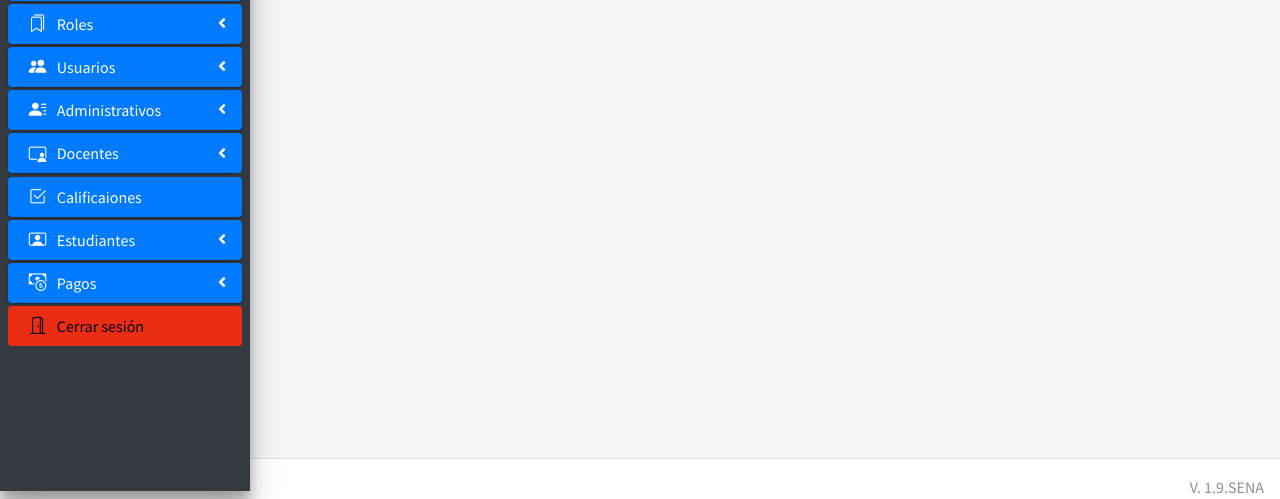
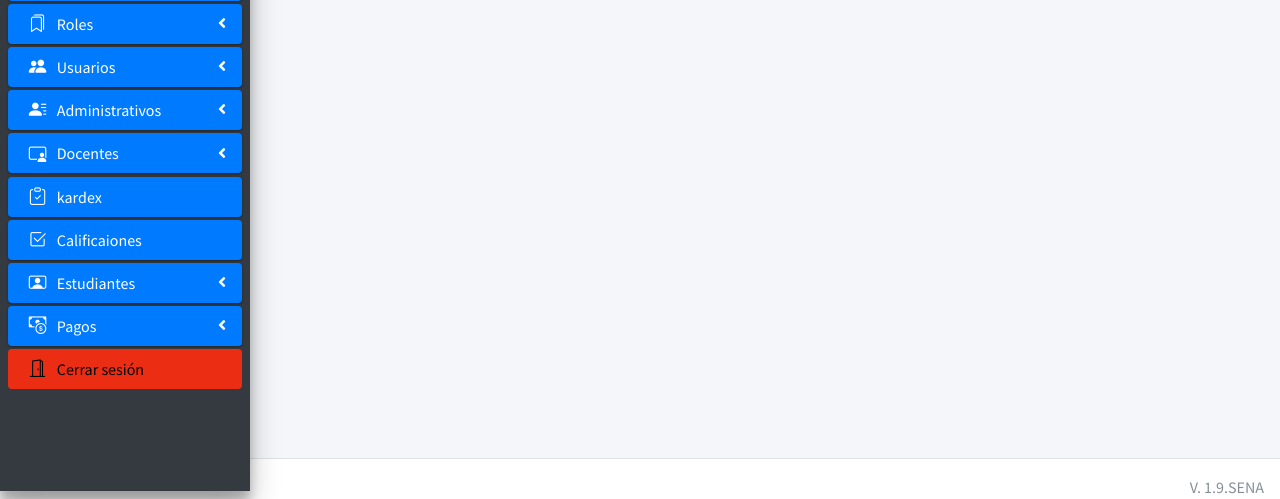
Before and after one commit to KeVinScdz/sisgestionescolar, a PHP site: page /tcpdf/admin/calificaciones/index.php in a window 1280 px wide. Shown: the part 309-808 px from the top of the page. Run offline with PHP 8.4, Linux system fonts and the light colour scheme; a user stored in the database is signed in; data comes from the database, SQL or seed files in the repository; data that the repository does not hold is empty; some libraries are stand-ins or nearby versions.

Commit message:
se agrega otra vista para reportes de docentes

```diff
--- a/admin/layout/parte1.php
+++ b/admin/layout/parte1.php
@@ -285,6 +285,14 @@ scratch. This page gets rid of all links and provides the needed markup only.
                         </ul>
                     </li>
                     <li class="nav-item">
+                        <a href="<?=APP_URL;?>/admin/kardex" class="nav-link active">
+                            <i class="nav-icon fas"><i class="bi bi-clipboard-check"></i></i>
+                            <p>
+                                kardex
+                            </p>
+                        </a>
+                    </li>
+                    <li class="nav-item">
                         <a href="<?=APP_URL;?>/admin/calificaciones" class="nav-link active">
                             <i class="nav-icon fas"><i class="bi bi-check2-square"></i></i>
                             <p>
```
